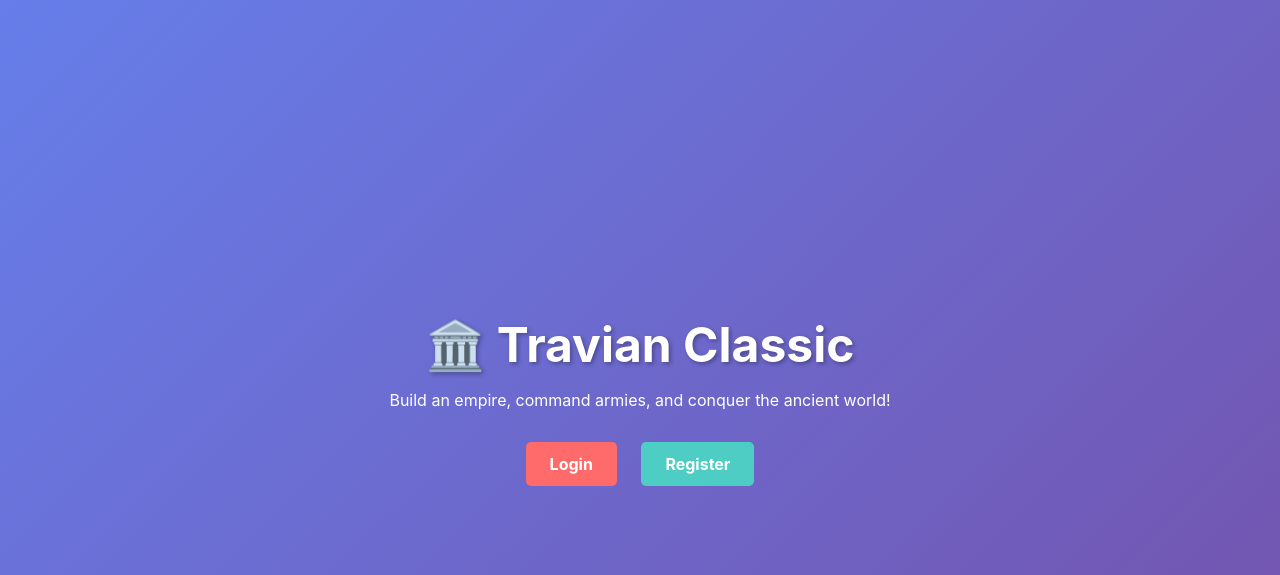
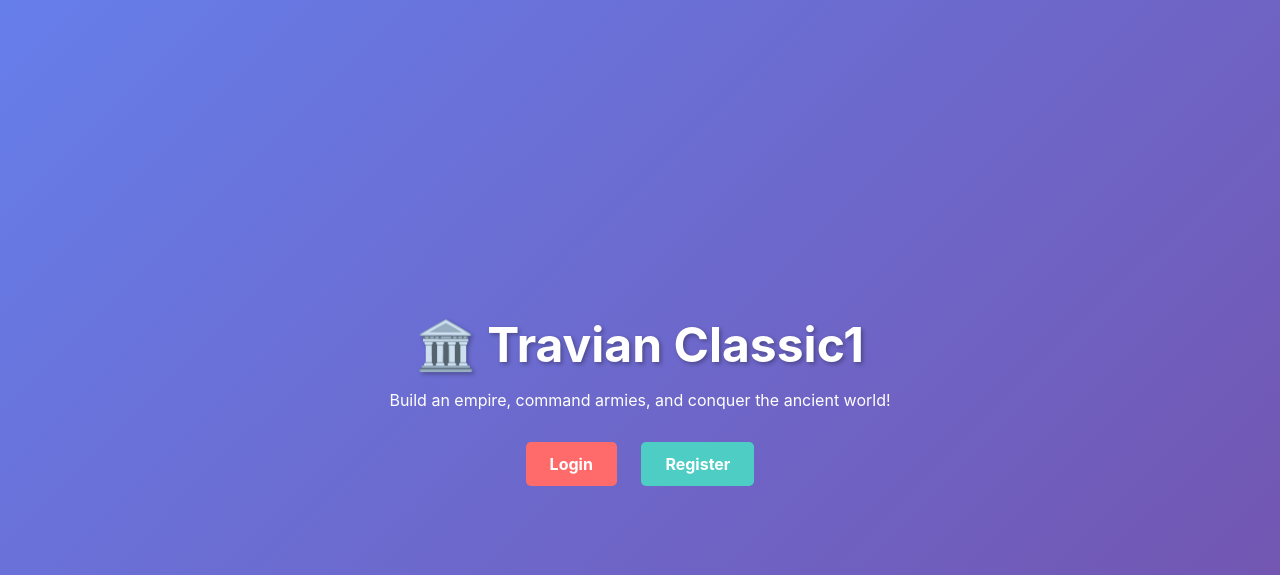
Before and after one commit to thomasmaat2017-hue/v31hk34j, a PHP site: page / in a window 1280 px wide. Shown: the top 575 px of the page. Run offline with PHP 8.4, Linux system fonts and the light colour scheme.

Commit message:
Mar 31, 2026, 5:35 AM

```diff
--- a/public/index.php
+++ b/public/index.php
@@ -10,7 +10,7 @@
 <body>
     <div class="hero-section">
         <div class="hero-content">
-            <h1>🏛️ Travian Classic</h1>
+            <h1>🏛️ Travian Classic1</h1>
             <p>Build an empire, command armies, and conquer the ancient world!</p>
             <div class="button-group">
                 <a href="login.php" class="btn btn-primary">Login</a>
```
